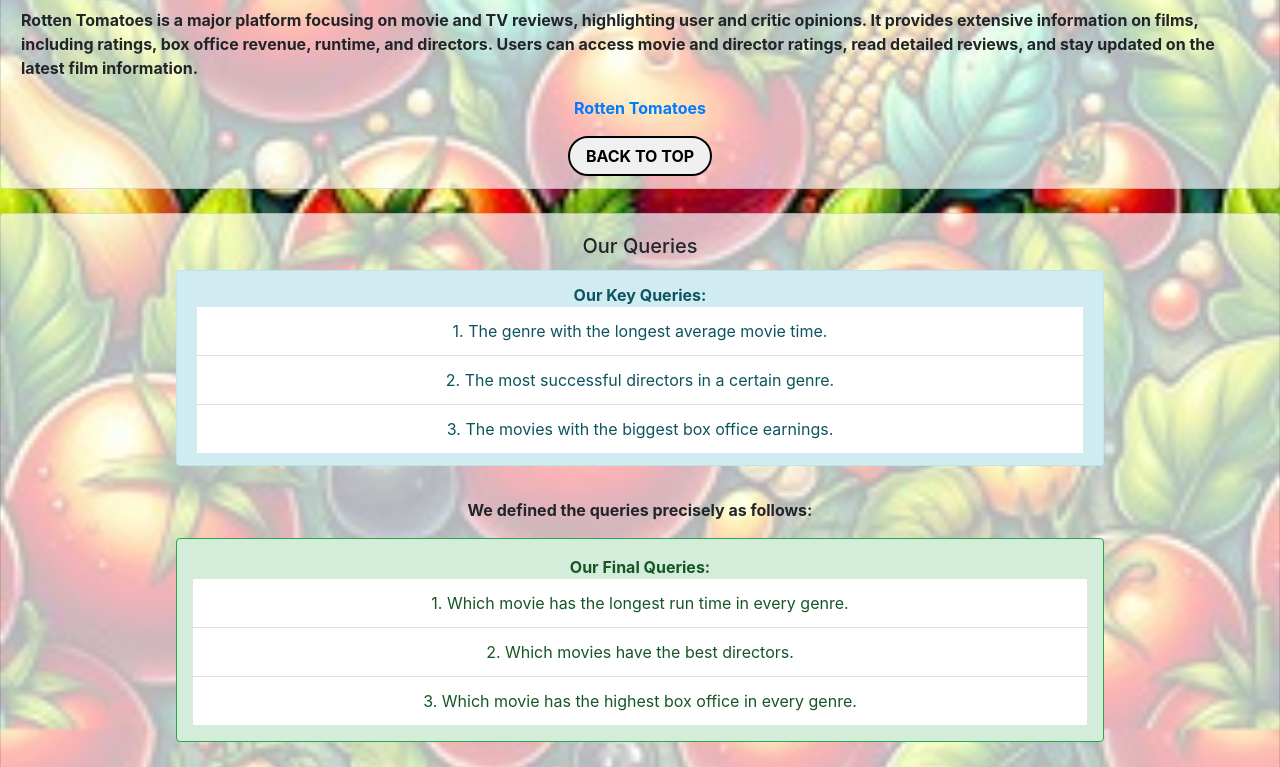
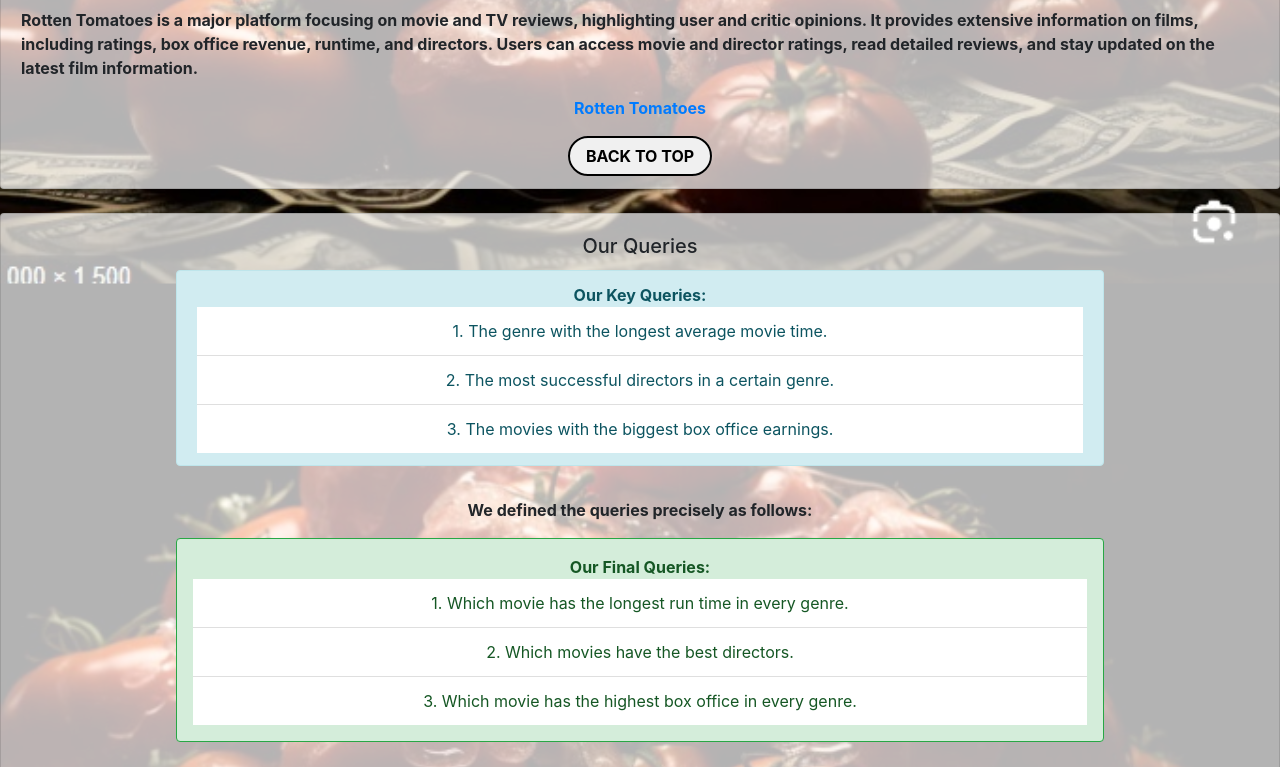
Before and after one commit to ndvp39/crawler, a plain HTML site: page project.html in a window 1280 px wide. Shown: the part 551-1318 px from the top of the page. Drawn offline with nearby package versions, Linux system fonts and the light colour scheme; a script that the page names is missing.

Commit message:
update123123

```diff
--- a/project.html
+++ b/project.html
@@ -9,7 +9,7 @@
 <body>
     <style>
         body {
-            background-image: url("images/background.jpeg");
+            background-image: url("images/background.jpg");
             background-size: cover;
             background-repeat: no-repeat;
             background-attachment: fixed;
```
Also changed, not shown: images/background.jpg (added).
